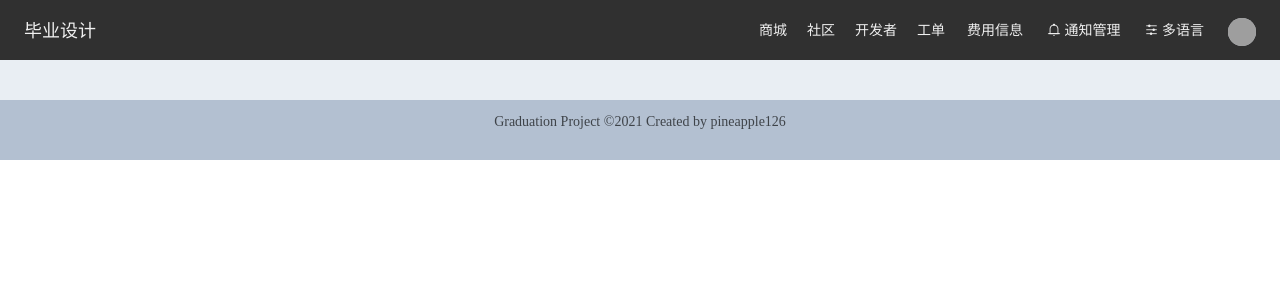
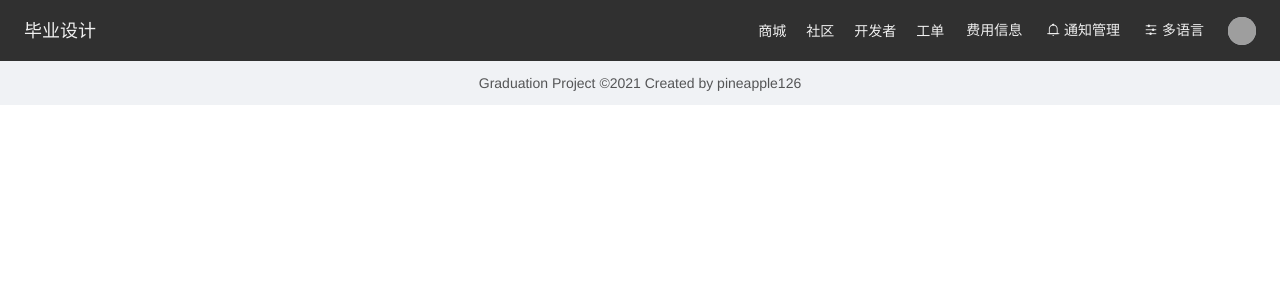
Before and after one commit to pineapple126/Graduation-Project, a Vue app: page /main in a window 1280 px wide. Shown: the top 300 px of the page. Built offline with nearby package versions, Linux system fonts and the light colour scheme; grey boxes are pictures that could not be loaded.

Commit message:
项目结构调整

```diff
--- a/src/App.vue
+++ b/src/App.vue
@@ -15,5 +15,12 @@ body {
   left: 0;
   width: 100%;
   height: 100%;
+  font-family: "Helvetica Neue", Helvetica, Arial, "PingFang SC",
+    "Hiragino Sans GB", "Heiti SC", "Microsoft YaHei", "WenQuanYi Micro Hei",
+    sans-serif;
+  -webkit-font-smoothing: antialiased;
+  -moz-osx-font-smoothing: grayscale;
+  // text-align: center;
+  color: #2c3e50;
 }
 </style>
--- a/src/layouts/BasicLayout.vue
+++ b/src/layouts/BasicLayout.vue
@@ -20,17 +20,19 @@
 -->
 
 <template>
-  <el-container>
-    <el-header>
-      <Header />
-    </el-header>
-    <el-main>
-      <router-view />
-    </el-main>
-    <el-footer>
-      <Footer />
-    </el-footer>
-  </el-container>
+  <div class="basic-layout">
+    <!-- <el-container> -->
+    <!-- <el-header> -->
+    <Header />
+    <!-- </el-header> -->
+    <!-- <el-main> -->
+    <router-view />
+    <!-- </el-main> -->
+    <!-- <el-footer> -->
+    <Footer />
+    <!-- </el-footer> -->
+    <!-- </el-container> -->
+  </div>
 </template>
 
 <script>
@@ -48,35 +50,28 @@ export default {
 </script>
 
 <style lang="scss" scoped>
-.el-footer {
-  background-color: #b3c0d1;
-  color: #333;
-  text-align: center;
+.basic-layout {
+  background-color: #f0f2f5;
 }
 
-.el-header {
-  padding: 0;
-}
+// .el-footer {
+//   background-color: #b3c0d1;
+//   color: #333;
+//   text-align: center;
+// }
 
-.el-aside {
-  background-color: #d3dce6;
-  color: #333;
-  text-align: center;
-  line-height: 200px;
-}
+// .el-header {
+//   padding: 0;
+// }
 
-.el-main {
-  background-color: #e9eef3;
-  color: #333;
-  text-align: center;
-  line-height: 160px;
-}
+// .el-main {
+//   background-color: #e9eef3;
+//   color: #333;
+//   text-align: center;
+//   line-height: 160px;
+// }
 
-body > .el-container {
-  margin-bottom: 40px;
-}
-
-.el-container .el-aside {
-  line-height: 320px;
-}
+// body > .el-container {
+//   margin-bottom: 40px;
+// }
 </style>
--- a/src/main.js
+++ b/src/main.js
@@ -5,9 +5,8 @@ import App from "./App.vue";
 import router from "./router";
 import store from "./store";
 
+Vue.use(ElementUI);
 Vue.config.productionTip = false;
-
-Vue.use(ElementUI);
 
 new Vue({
   router,
```
